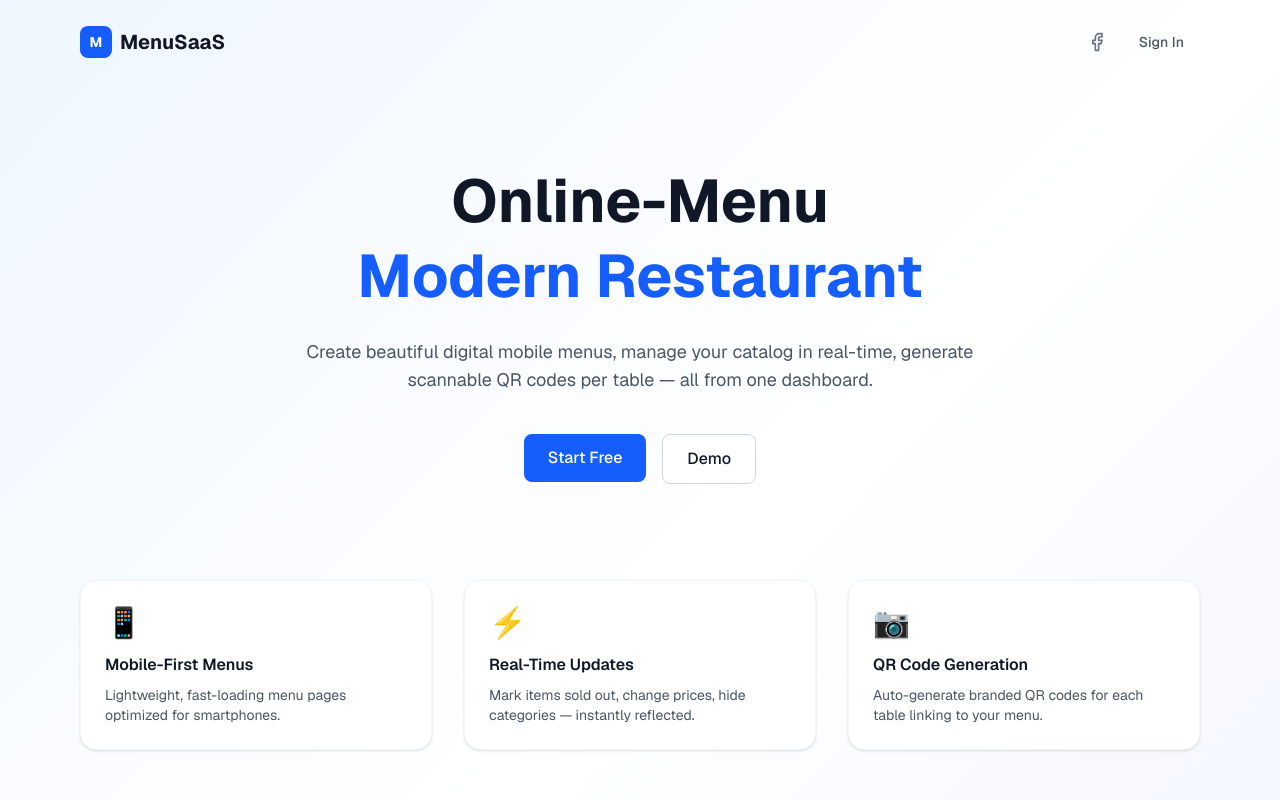
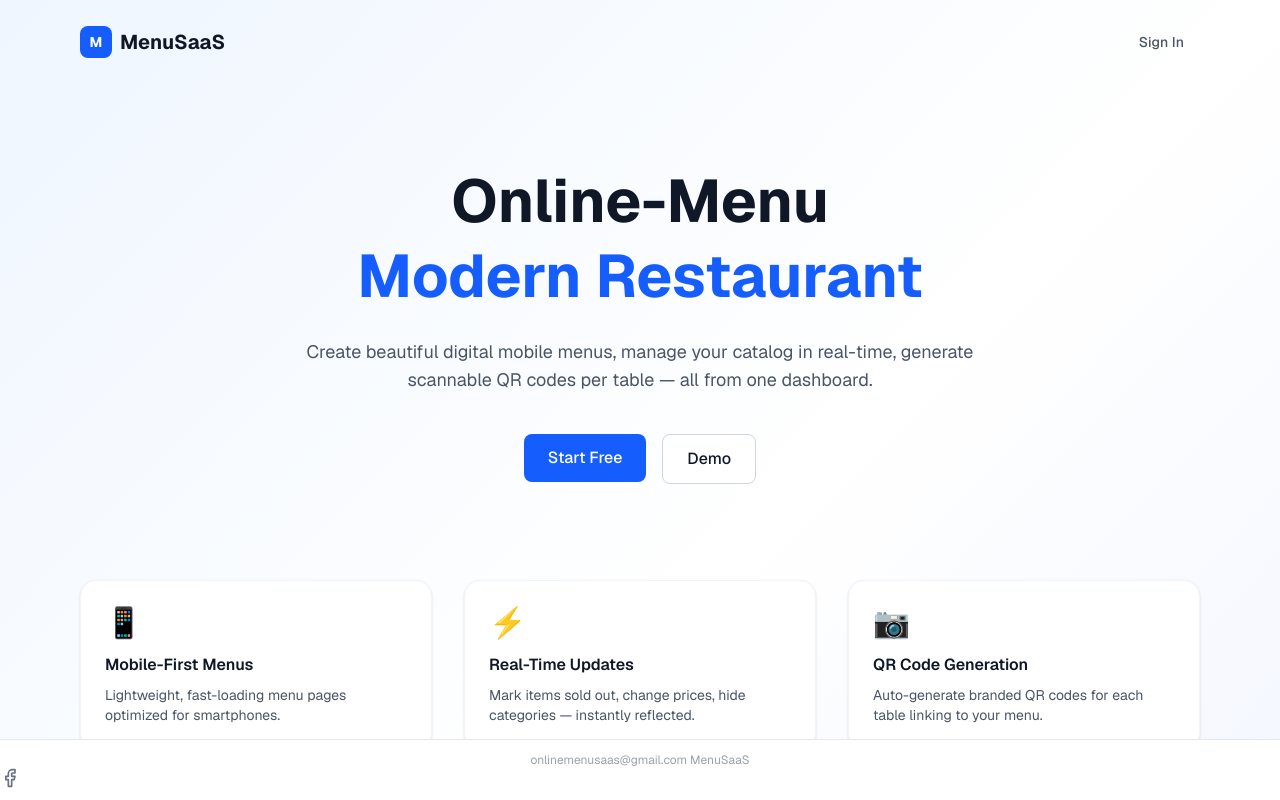
Before and after one commit to mosegic/proj, a Next.js app: page / in a window 1280 px wide. Shown: the top 800 px of the page. Built offline with nearby package versions, Linux system fonts and the light colour scheme.

Commit message:
Update page.tsx

```diff
--- a/src/app/page.tsx
+++ b/src/app/page.tsx
@@ -15,16 +15,7 @@ export default function HomePage() {
           <span className="font-bold text-xl text-gray-900">MenuSaaS</span>
         </div>
         <div className="flex items-center gap-4">
-          {/* Your Facebook Link */}
-          <a
-            href="https://www.facebook.com/profile.php?id=61594332673347"
-            target="_blank"
-            rel="noopener noreferrer"
-            className="text-gray-500 hover:text-blue-600 transition-colors"
-            aria-label="Facebook Page"
-          >
-            <Facebook className="w-5 h-5" />
-          </a>
+
 
           <Link href="/login">
             <Button variant="ghost">Sign In</Button>
@@ -141,6 +132,26 @@ export default function HomePage() {
         </section>
       </main>
       {/* <Footer /> */}
+
+ <footer className="fixed bottom-0 inset-x-0 bg-white border-t border-gray-200 py-3 text-center">
+        <p className="text-xs text-gray-400">
+           onlinemenusaas@gmail.com MenuSaaS
+        </p>
+
+  {/* Your Facebook Link */}
+          <a
+            href="https://www.facebook.com/profile.php?id=61594332673347"
+            target="_blank"
+            rel="noopener noreferrer"
+            className="text-gray-500 hover:text-blue-600 transition-colors"
+            aria-label="Facebook Page"
+          >
+            <Facebook className="w-5 h-5" />
+          </a>
+
+      </footer>
+
+
     </div>
   );
 }
```
